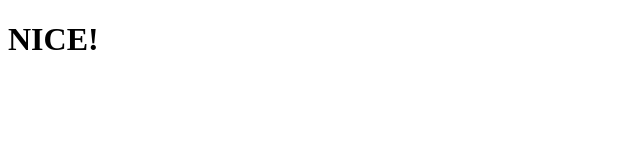
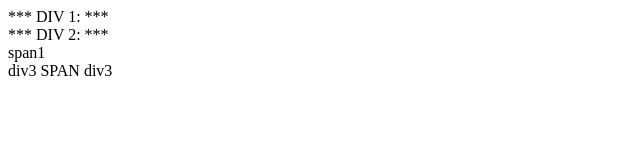
Before and after one commit to copelandwyattpeters/web-programming-test, a plain HTML site: page index.html in a window 1280 px wide. Shown: the whole page, without its empty margins (0-640 px from the left). Drawn offline with Linux system fonts and the light colour scheme.

Commit message:
Adding div and span tags

```diff
--- a/index.html
+++ b/index.html
@@ -1,10 +1,17 @@
 <!DOCTYPE html>
-<html>
+<html lang="en">
 <head>
-    <meta charset="UTF-8" />
+    <meta charset="UTF-8">
     <title>Practice Site</title>
 </head>
 <body>
-<h1>NICE!</h1>
+    <div>*** DIV 1: ***</div>
+    <div>*** DIV 2: ***</div>
+    <span>span1</span>
+    <div>
+        div3
+        <span> SPAN </span>
+        div3
+    </div>
 </body>
 </html>
```
